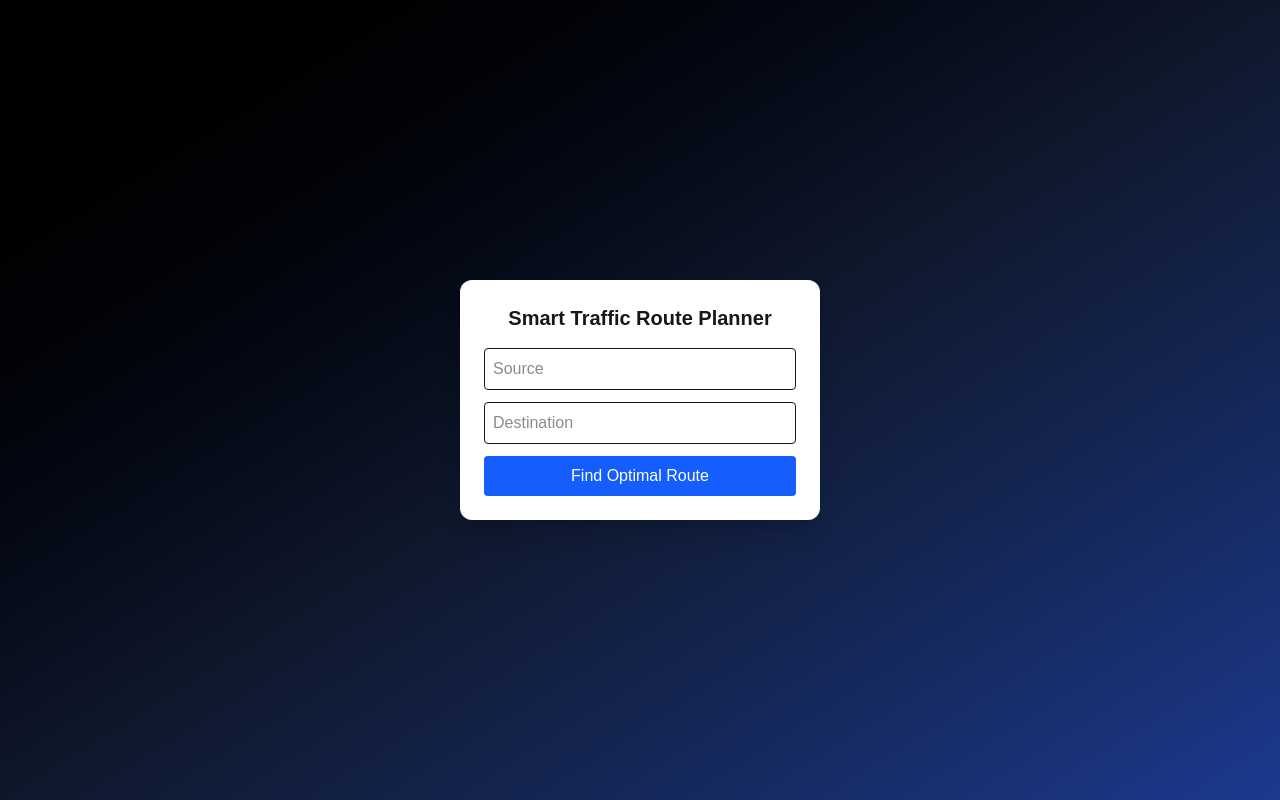
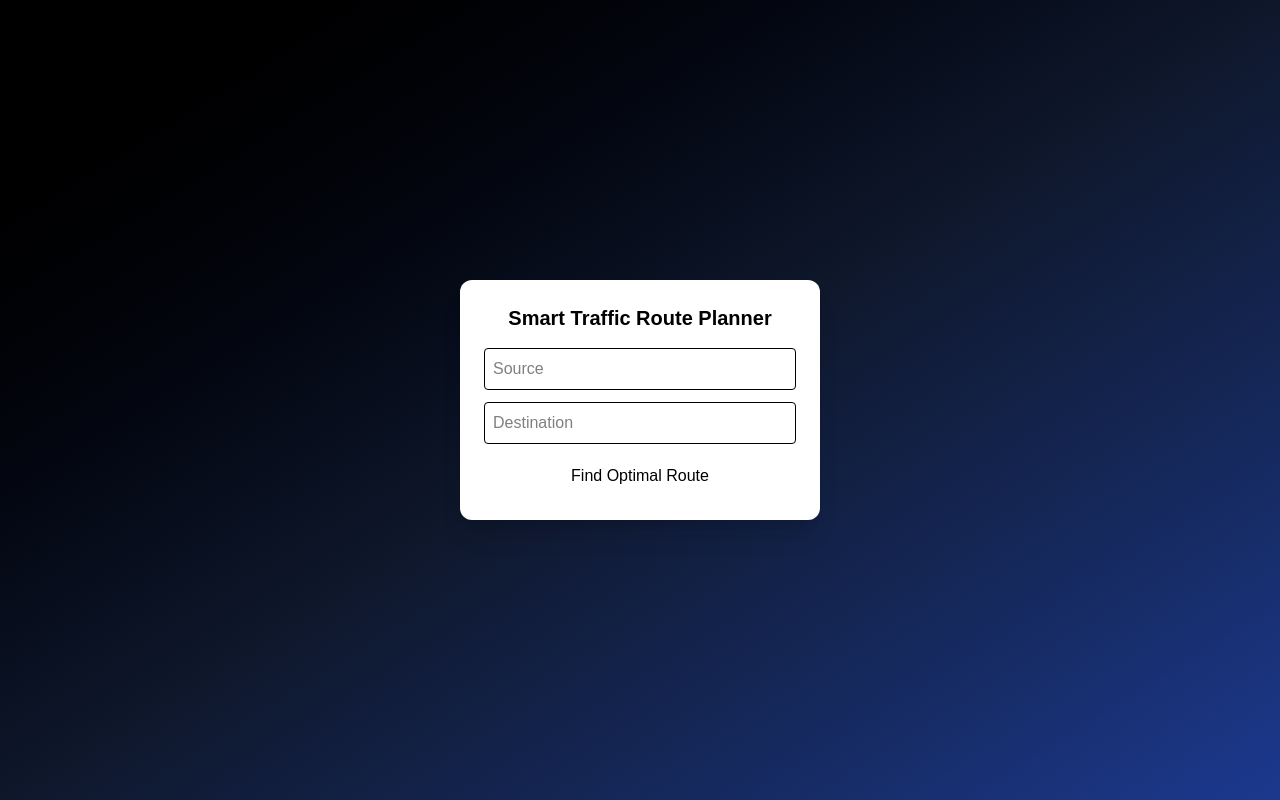
Before and after one commit to Aksharmadan/Smart-Traffic, a Next.js app in the folder smart-traffic-ui/: page / in a window 1280 px wide. Built offline with nearby package versions, Linux system fonts and the light colour scheme; no server answers.

Commit message:
Fix UI text visibility (opacity & color)

```diff
--- a/smart-traffic-ui/app/page.tsx
+++ b/smart-traffic-ui/app/page.tsx
@@ -28,21 +28,21 @@ export default function Home() {
   };
 
   return (
-    <main className="min-h-screen flex items-center justify-center bg-gradient-to-br from-black via-slate-900 to-blue-900">
-      <div className="bg-white rounded-xl p-6 w-[360px] shadow-xl">
-        <h1 className="text-xl font-semibold text-center mb-4">
+    <main className="text-black bg-white min-h-screen flex items-center justify-center bg-gradient-to-br from-black via-slate-900 to-blue-900">
+      <div className="text-black bg-white bg-white rounded-xl p-6 w-[360px] shadow-xl">
+        <h1 className="text-black bg-white text-xl font-semibold text-center mb-4">
           Smart Traffic Route Planner
         </h1>
 
         <input
-          className="w-full border p-2 rounded mb-3"
+          className="text-black bg-white w-full border p-2 rounded mb-3"
           placeholder="Source"
           value={source}
           onChange={(e) => setSource(e.target.value)}
         />
 
         <input
-          className="w-full border p-2 rounded mb-3"
+          className="text-black bg-white w-full border p-2 rounded mb-3"
           placeholder="Destination"
           value={destination}
           onChange={(e) => setDestination(e.target.value)}
@@ -51,13 +51,13 @@ export default function Home() {
         <button
           onClick={findRoute}
           disabled={loading}
-          className="w-full bg-blue-600 text-white py-2 rounded hover:bg-blue-700"
+          className="text-black bg-white w-full bg-blue-600 text-black py-2 rounded hover:bg-blue-700"
         >
           {loading ? "Calculating..." : "Find Optimal Route"}
         </button>
 
         {result && (
-          <pre className="mt-4 text-sm bg-gray-100 p-2 rounded overflow-auto">
+          <pre className="text-black bg-white mt-4 text-sm bg-gray-100 p-2 rounded overflow-auto">
             {JSON.stringify(result, null, 2)}
           </pre>
         )}
```
